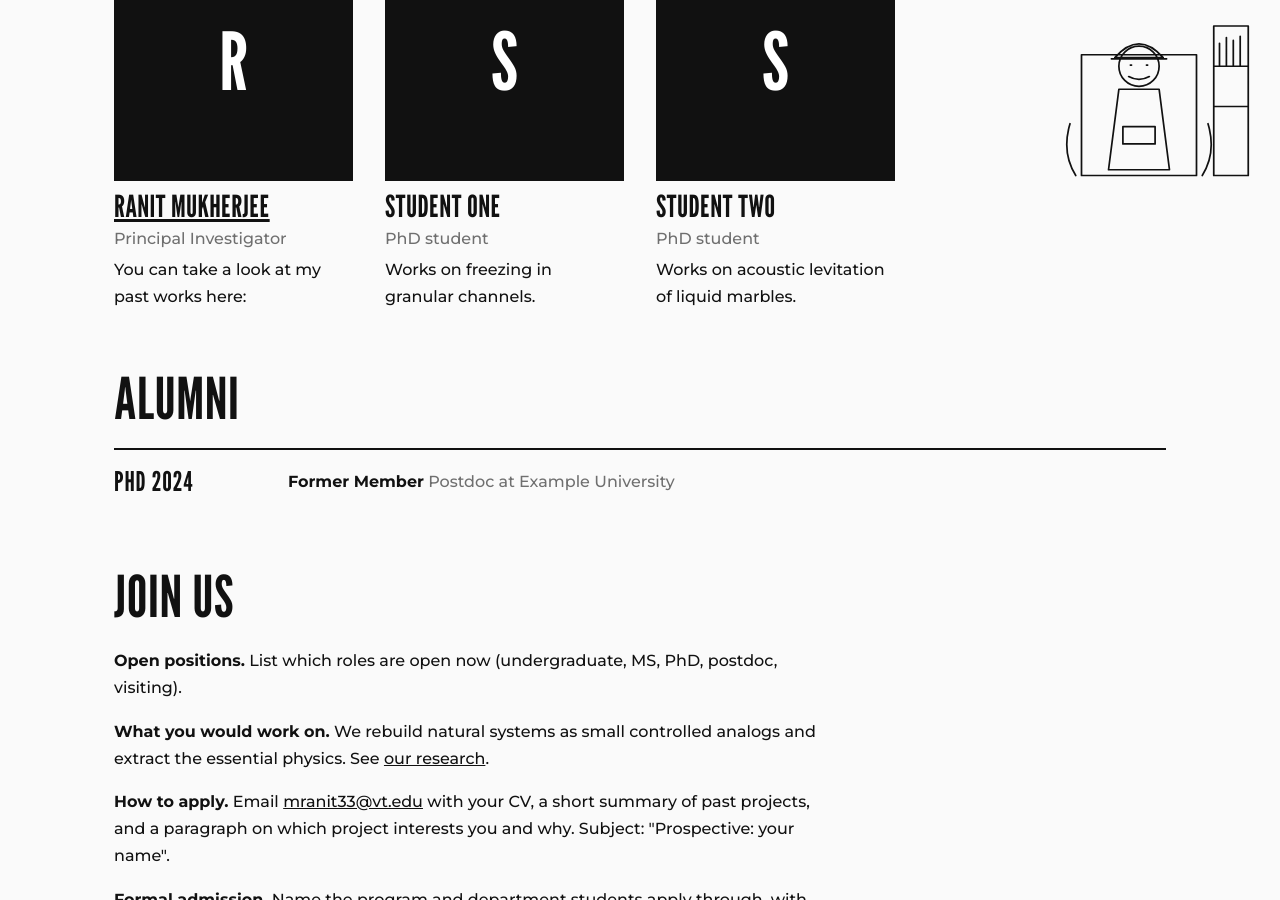
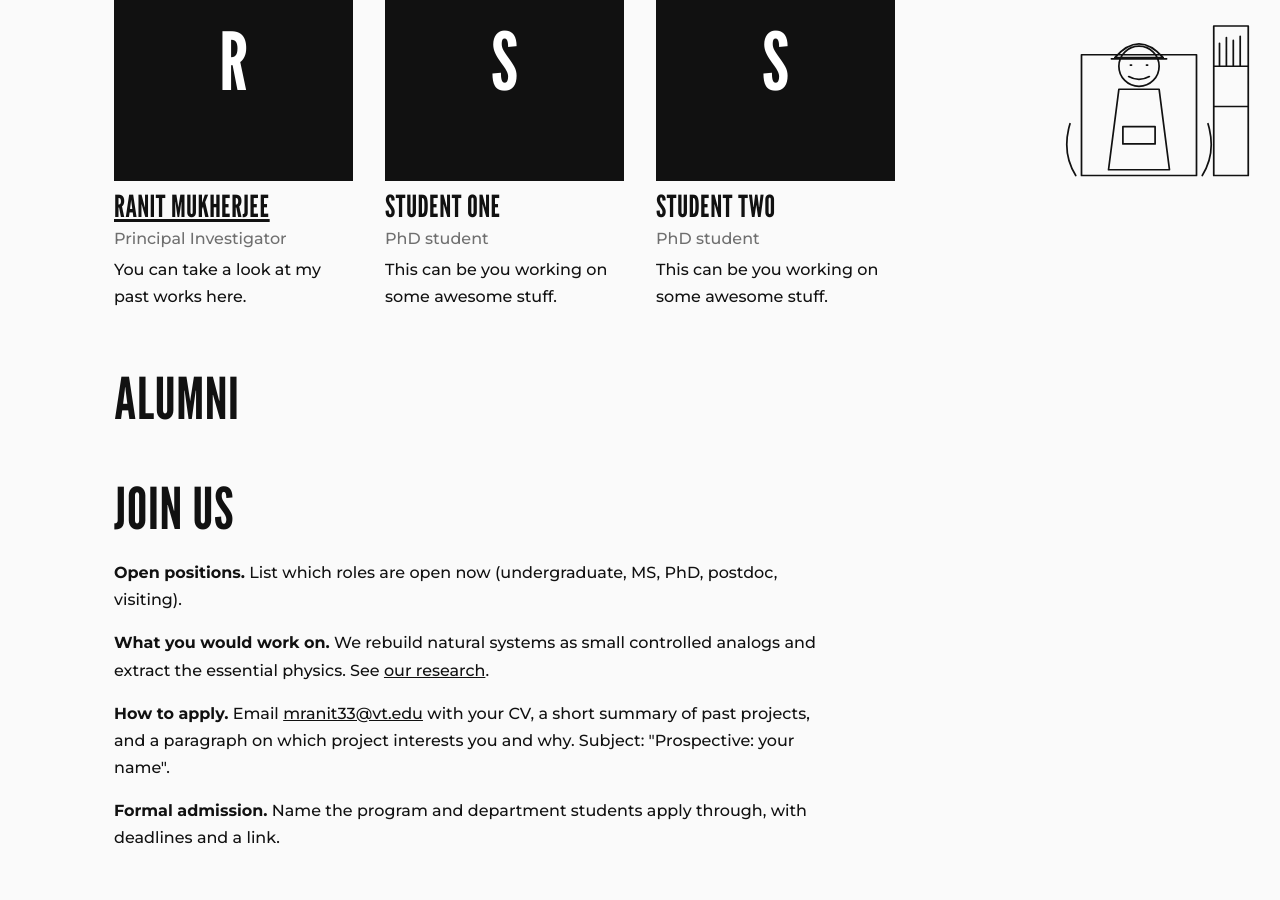
Before and after one commit to ranit-mukherjee/Ranit-lab, a Jekyll site: the page built from people.html, in a window 1280 px wide and 900 px high, scrolled down 379 px. Built offline with Jekyll 4.4.1, drawn with Linux system fonts in a browser that asks for light colours.

Commit message:
team_change
changing team description

```diff
--- a/_data/team.yml
+++ b/_data/team.yml
@@ -1,5 +1,5 @@
 # status: pi | current | alumni.  id is used by grants and projects.  photo: /images/name.jpg (optional)
-- { id: pi, name: "Ranit Mukherjee", role: "Principal Investigator", status: pi, bio: "You can take a look at my past works here:", link: "https://ranit-mukherjee.github.io" }
-- { id: s1, name: "Student One", role: "PhD student", status: current, bio: "Works on freezing in granular channels." }
-- { id: s2, name: "Student Two", role: "PhD student", status: current, bio: "Works on acoustic levitation of liquid marbles." }
-- { id: a1, name: "Former Member", role: "PhD 2024", status: alumni, now: "Postdoc at Example University" }
+- { id: pi, name: "Ranit Mukherjee", role: "Principal Investigator", status: pi, bio: "You can take a look at my past works here.", link: "https://ranit-mukherjee.github.io" }
+- { id: s1, name: "Student One", role: "PhD student", status: current, bio: "This can be you working on some awesome stuff." }
+- { id: s2, name: "Student Two", role: "PhD student", status: current, bio: "This can be you working on some awesome stuff." }
+#- { id: a1, name: "Former Member", role: "PhD 2024", status: alumni, now: "Postdoc at Example University" }
```
